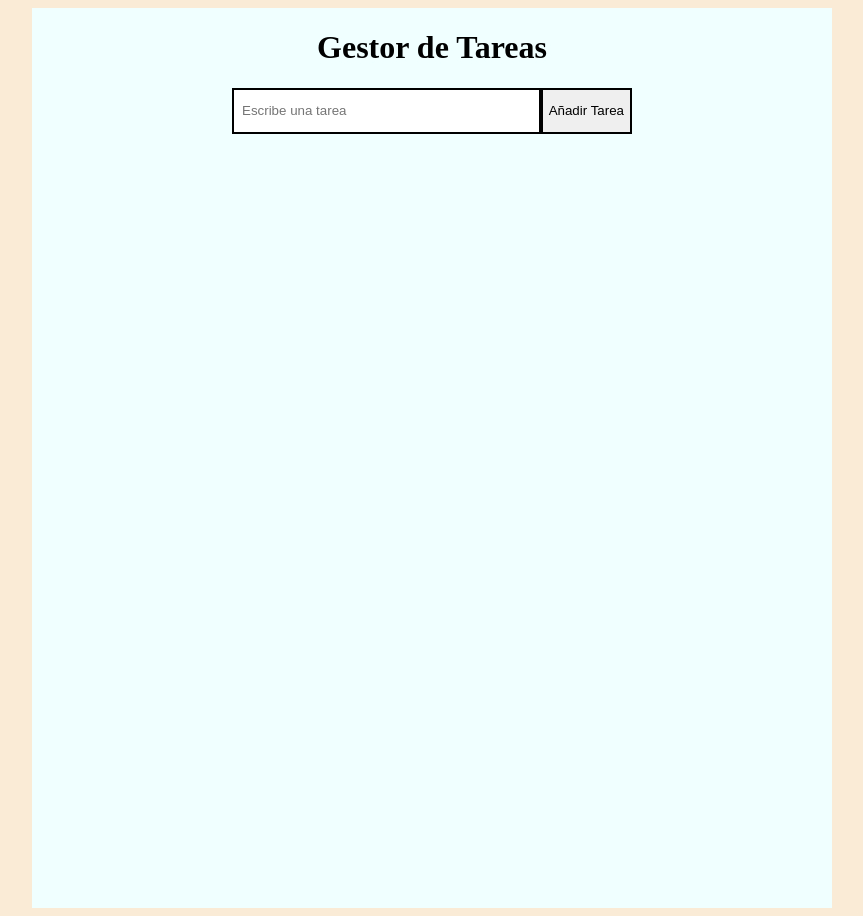
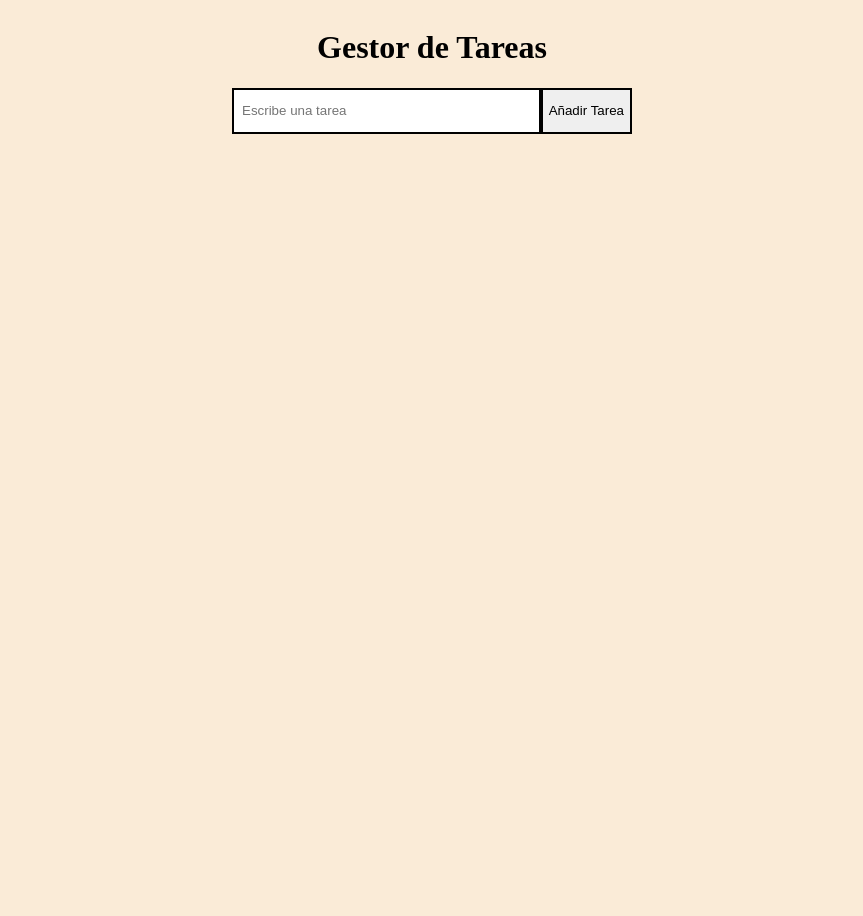
Before and after one commit to Adolfovi/todo-list, a PHP site: page / in a window 1280 px wide. Shown: the whole page, without its empty margins (208-1071 px from the left). After the commit the page ends 134 px from the top, so only its background shows below. Run offline with PHP 8.4, Linux system fonts and the light colour scheme; data that the repository does not hold is empty.

Commit message:
Modificación de un estilo css

```diff
--- a/css/main.css
+++ b/css/main.css
@@ -7,8 +7,6 @@ body{
 .wrapp{
     display: flex;
     width: 800px;
-    height: 900px;
-    background-color: azure;
     align-items: center;
     flex-direction: column;
 
```
